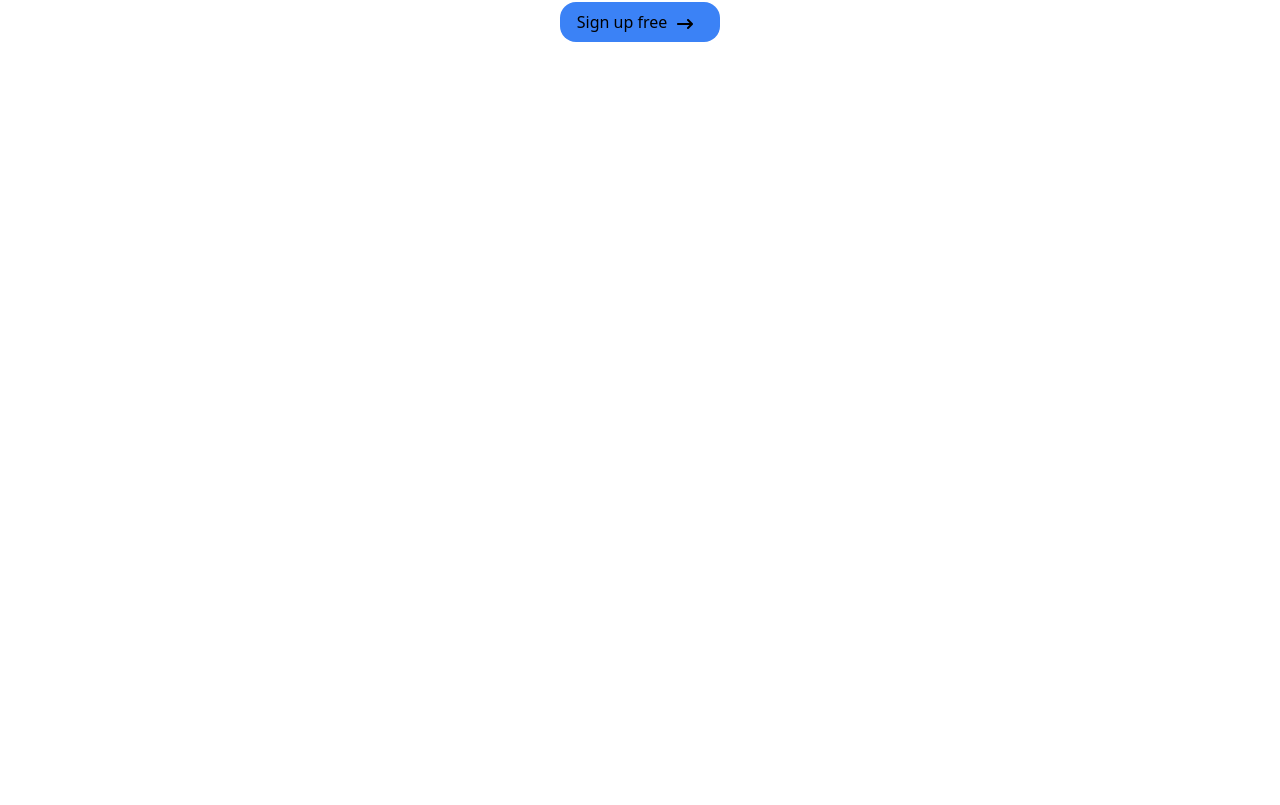
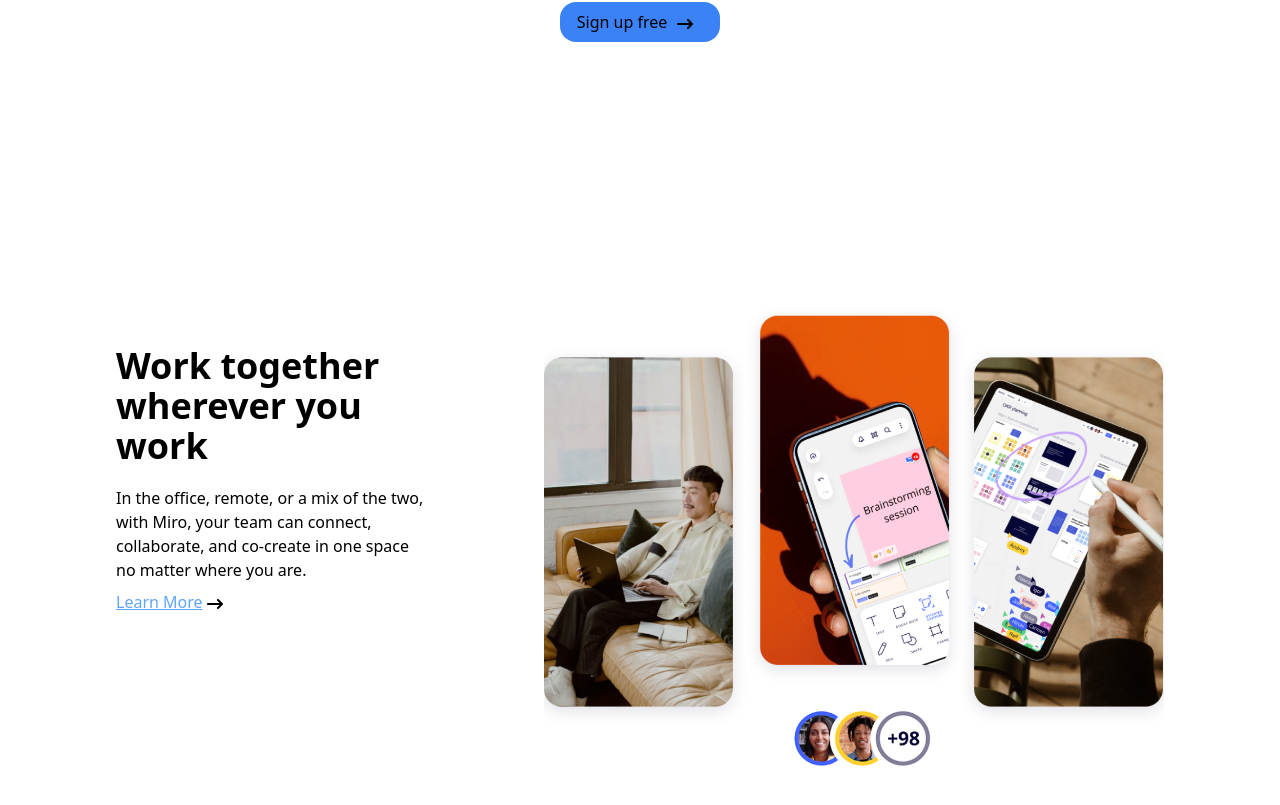
Before and after one commit to Mahmudul-Rudra/react-dev-assignment, a React (Create React App) app: page / in a window 1280 px wide. Shown: the part 1535-2340 px from the top of the page. Before the commit the page ends 1657 px from the top, so only its background shows below. Built offline with nearby package versions, Linux system fonts and the light colour scheme.

Commit message:
5th section is done with responsiveness

```diff
--- a/src/Components/Home.jsx
+++ b/src/Components/Home.jsx
@@ -1,5 +1,6 @@
 import React from "react";
-import img1 from "../Assets/image.png";
+import img1 from "../Assets/first-image.png";
+import img2 from "../Assets/second-image.png";
 import { Link } from "react-router-dom";
 import { FaArrowRightLong } from "react-icons/fa6";
 const Home = () => {
@@ -415,6 +416,32 @@ const Home = () => {
             </Link>
           </div>
         </div>
+
+        <div class="lg:flex lg:justify-between my-24 mx-5">
+          <div class="lg:w-1/2 lg:ml-24 lg:mr-14 ml-10 mr-8 flex-col align-middle justify-center h-full">
+            <h1 class="lg:text-4xl lg:text-left text-3xl font-bold text-center lg:mb-5 mb-5 lg:mt-32 mt-28">
+              Work together wherever you work
+            </h1>
+            <p class="lg:text-left text-center my-2">
+              In the office, remote, or a mix of the two, with Miro, your team
+              can connect, collaborate, and co-create in one space no matter
+              where you are.
+            </p>
+            <span class="lg:flex lg:justify-start flex justify-center items-center">
+              <span>
+                <Link class="text-blue-400 underline">Learn More</Link>
+              </span>
+              <span>
+                <FaArrowRightLong class="mt-1 ml-1" />
+              </span>
+            </span>
+          </div>
+          <img
+            class="lg:w-1/2 lg:mt-0 lg:ml-14 lg:mr-24 mr-10 mt-5"
+            src={img2}
+            alt="second image"
+          />
+        </div>
       </div>
     </>
   );
```
Also changed, not shown: src/Assets/first-image.png (renamed from src/Assets/image.png), src/Assets/second-image.png (added).
